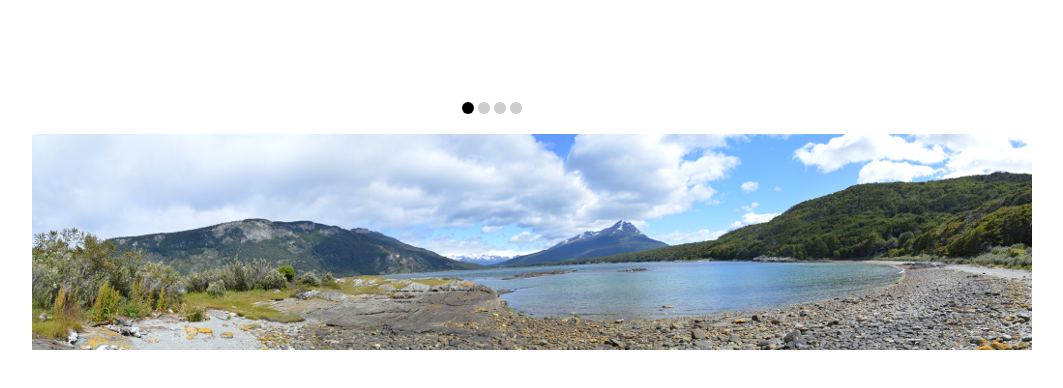
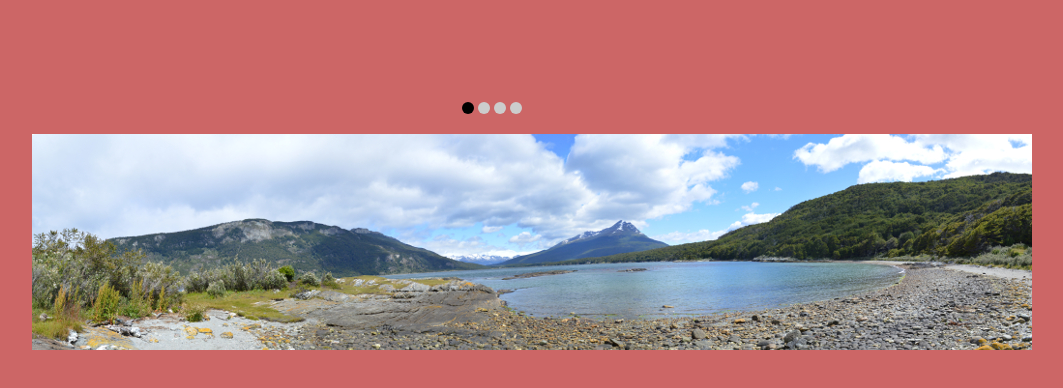
Before and after one commit to merodriguezblanco/css3-slider, a plain HTML site: page index.html in a window 1280 px wide. Shown: the whole page, without its empty margins (148-1211 px from the left). Drawn offline with Linux system fonts and the light colour scheme.

Commit message:
Page background color.

```diff
--- a/css/styles.css
+++ b/css/styles.css
@@ -1,3 +1,7 @@
+html {
+  background-color: #CC6666;
+}
+
 main {
   max-width: 1200px;
   margin: 100px auto;
```
